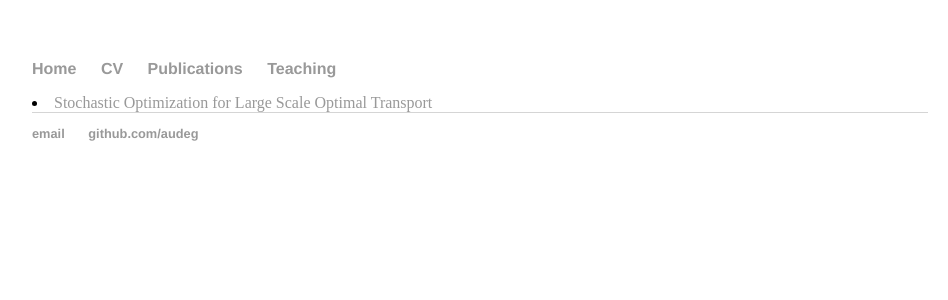
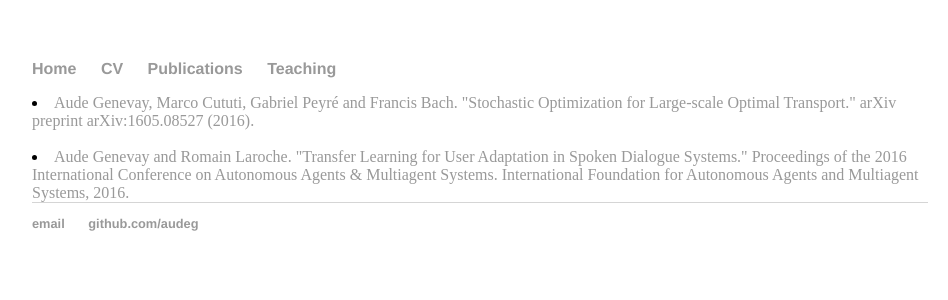
Before and after one commit to audeg/audeg.github.io, a Jekyll site: the page built from publications/index.html, in a window 1280 px wide. Shown: the top 300 px of the page, without its empty margins (160-1108 px from the left). Built offline with Jekyll 4.4.1, drawn with Linux system fonts in a browser that asks for light colours.

Commit message:
Update index.html

```diff
--- a/publications/index.html
+++ b/publications/index.html
@@ -2,4 +2,8 @@
 layout: default
 title: Publications
 ---
-<li><a href="https://hal.archives-ouvertes.fr/hal-01321664">Stochastic Optimization for Large Scale Optimal Transport</a></li>
+<li><a href="https://hal.archives-ouvertes.fr/hal-01321664">
+ Aude Genevay, Marco Cututi, Gabriel Peyré and Francis Bach. "Stochastic Optimization for Large-scale Optimal Transport." arXiv preprint arXiv:1605.08527 (2016).</a></li>
+<br />
+<li><a href="https://www.researchgate.net/publication/292146465_Transfer_Learning_for_User_Adaptation_in_Spoken_Dialogue_Systems">
+ Aude Genevay and Romain Laroche. "Transfer Learning for User Adaptation in Spoken Dialogue Systems." Proceedings of the 2016 International Conference on Autonomous Agents & Multiagent Systems. International Foundation for Autonomous Agents and Multiagent Systems, 2016.</a></li>
```
